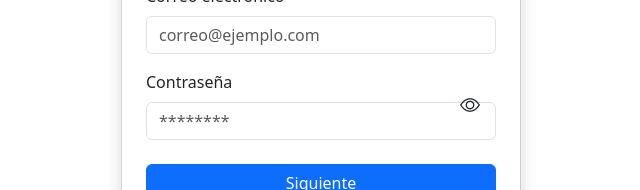
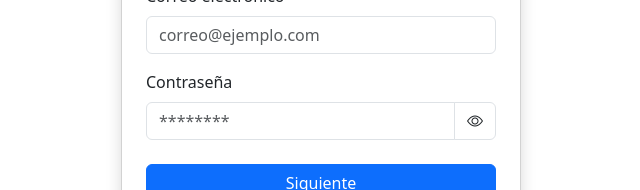
Before and after one commit to santiagopiscontetecsup/MyChambaWeb, a Next.js app: page /register in a window 1280 px wide. Shown: the part 336-526 px from the top of the page, without its empty margins (319-959 px from the left). Built offline with nearby package versions, Linux system fonts and the light colour scheme.

Commit message:
Diseño arreglado login

```diff
--- a/src/app/screens/register/Register.tsx
+++ b/src/app/screens/register/Register.tsx
@@ -56,8 +56,9 @@ const Register: React.FC = () => {
           {errors.email && <div className="invalid-feedback">{errors.email}</div>}
         </div>
 
-        <div className="mb-4 position-relative">
+        <div className="mb-4">
           <label htmlFor="registerPassword" className="form-label">Contraseña</label>
+          <div className="input-group">
             <input
               id="registerPassword"
               type={showPassword ? "text" : "password"}
@@ -66,18 +67,17 @@ const Register: React.FC = () => {
               onChange={(e) => setPassword(e.target.value)}
               placeholder="********"
             />
-          <span
-            onClick={togglePassword}
-            role="button"
-            className="position-absolute top-50 end-0 translate-middle-y me-3"
-          >
+            <span className="input-group-text bg-white" onClick={togglePassword} role="button">
               {showPassword ? (
-              <i className="bi bi-eye-slash fs-5"></i>
+                <i className="bi bi-eye-slash"></i>
               ) : (
-              <i className="bi bi-eye fs-5"></i>
+                <i className="bi bi-eye"></i>
               )}
             </span>
-          {errors.password && <div className="invalid-feedback">{errors.password}</div>}
+            {errors.password && (
+              <div className="invalid-feedback d-block">{errors.password}</div>
+            )}
+          </div>
         </div>
 
         <button
```
Also changed, not shown: src/app/screens/auth/Login.tsx (+6 -3 lines). Lines whose indentation alone changed are shown as unchanged.
